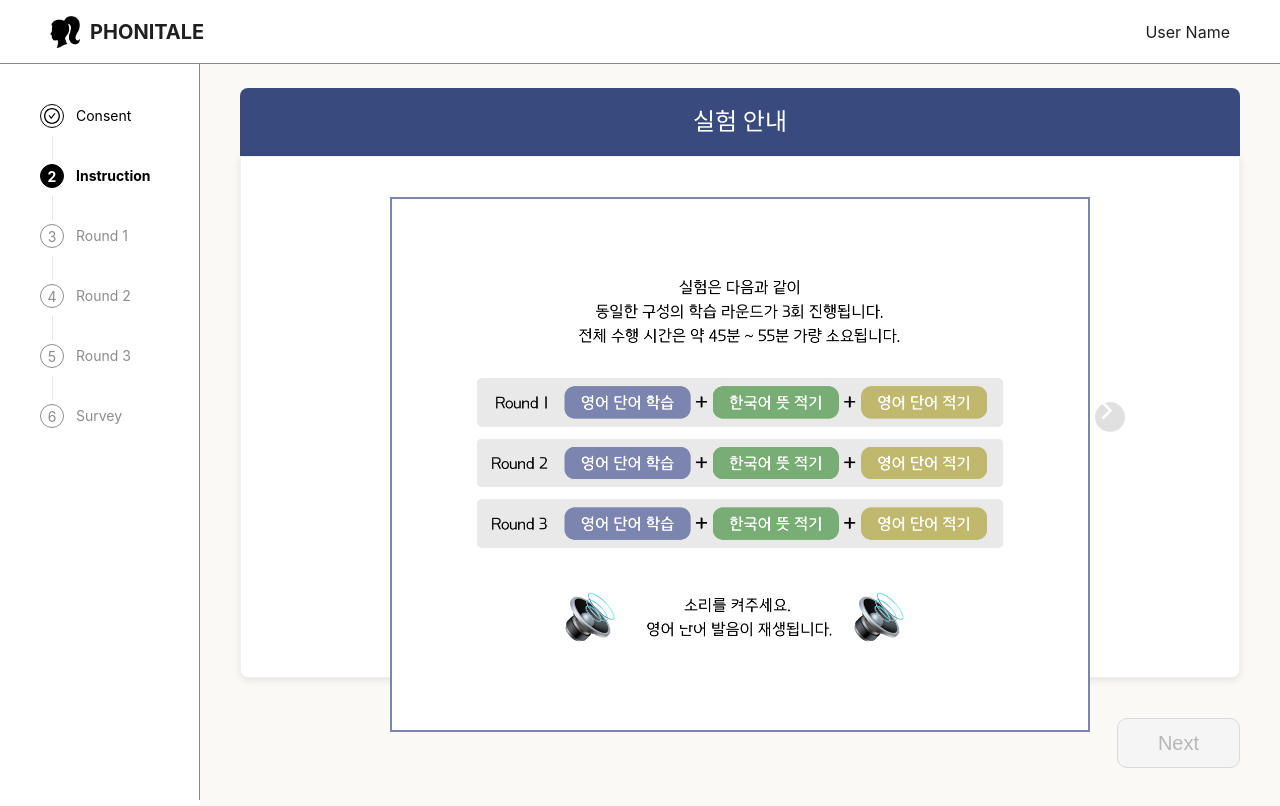
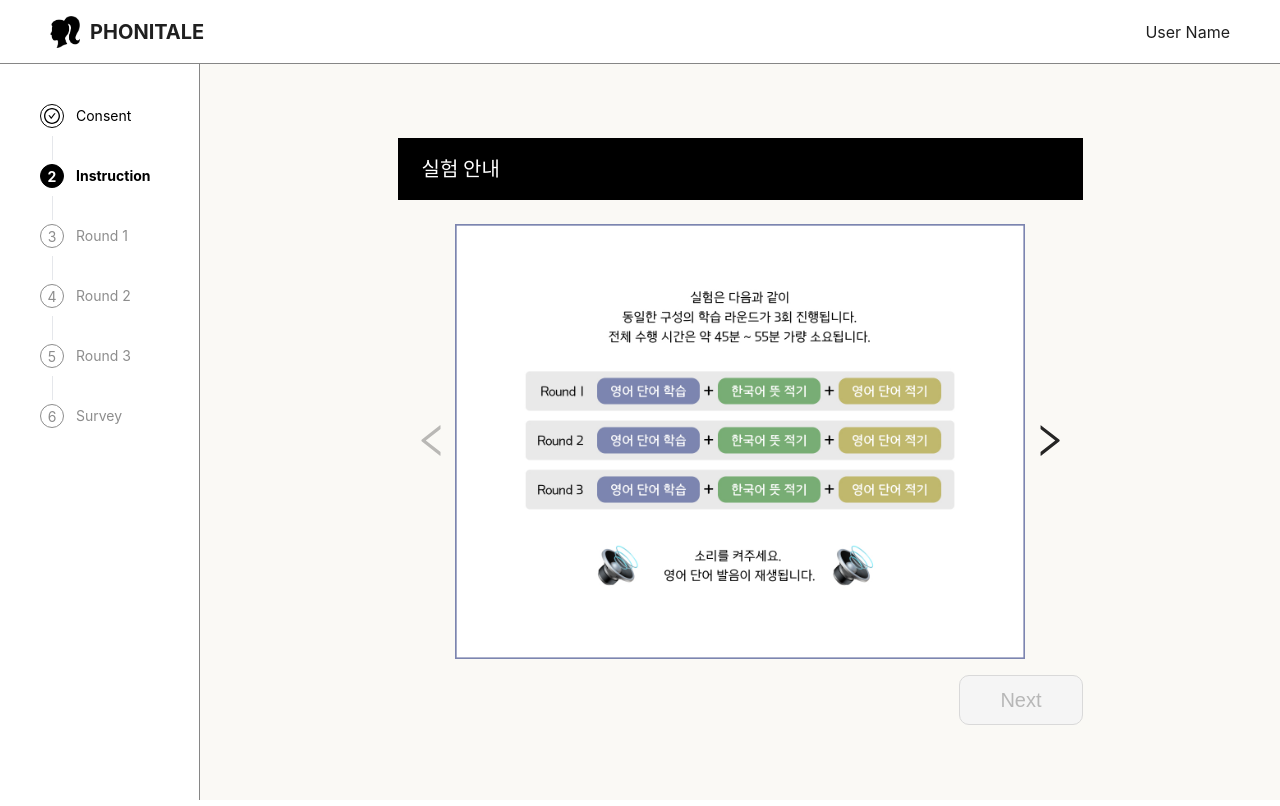
Before and after one commit to suyoungkwon2/phonitale-react, a React (Vite) app in the folder phonitale-react/: page /instruction in a window 1280 px wide. Built offline with nearby package versions, Linux system fonts and the light colour scheme; a web font is replaced by a local one.

Commit message:
design : instruction

```diff
--- a/phonitale-react/src/pages/InstructionPage.jsx
+++ b/phonitale-react/src/pages/InstructionPage.jsx
@@ -1,168 +1,175 @@
-import React, { useState, useRef, useEffect } from 'react';
-import { Layout, Carousel } from 'antd';
+import React, { useState, useEffect } from 'react';
+// import { Carousel } from 'antd'; // Ant Design Carousel 제거
 import { useNavigate } from 'react-router-dom';
 import MainLayout from '../components/MainLayout';
 import BlueButton from '../components/BlueButton';
+// SVG 아이콘을 일반 URL로 임포트
+import icnLeftUrl from '/images/icn_left.svg';
+import icnRightUrl from '/images/icn_right.svg';
+
+// 아이콘이 없다면 CSS로 간단히 구현할 수도 있습니다. 아래 코드에서는 CSS 방식을 사용합니다.
 
 const InstructionPage = () => {
   const [currentSlide, setCurrentSlide] = useState(0);
-  const [canProceed, setCanProceed] = useState(false);
-  const carouselRef = useRef();
   const navigate = useNavigate();
-  const totalSlides = 5;
+  const totalSlides = 5; // 이미지 개수 확인 필요
 
-  // 이미지 경로는 Vite의 public 폴더를 기준으로 합니다.
   const instructionImages = [
-      '/images/instruction-1.jpg', // /public/images/ 폴더에 이미지가 있다고 가정
+      '/images/instruction-1.jpg',
       '/images/instruction-2.jpg',
       '/images/instruction-3.jpg',
       '/images/instruction-4.jpg',
       '/images/instruction-5.jpg',
   ];
 
-  const handleAfterChange = (current) => {
-    console.log('Current slide:', current);
-    setCurrentSlide(current);
-    setCanProceed(current === totalSlides - 1);
+  // 다음 페이지 이동 함수 (이름 변경 없음)
+  const handleNext = () => {
+    console.log('Navigating to Round 1 Start...');
+    navigate('/round/1/start');
   };
 
-  const handleNext = () => {
-    console.log('Navigating to Round 1 Start...');
-    navigate('/round/1/start'); // Use navigate hook
+  // 커스텀 슬라이드 이동 함수
+  const handlePrevSlide = () => {
+    setCurrentSlide(prev => Math.max(0, prev - 1));
   };
+
+  const handleNextSlide = () => {
+    setCurrentSlide(prev => Math.min(totalSlides - 1, prev + 1));
+  };
+
+  // 마지막 슬라이드인지 여부 확인 (canProceed 상태 제거)
+  const isLastSlide = currentSlide === totalSlides - 1;
 
   return (
     <MainLayout>
+      {/* 커스텀 CSS 스타일 */}
       <style>{`
-        /* 기존 화살표 아이콘 숨기기 */
-        .instruction-carousel .slick-prev::before,
-        .instruction-carousel .slick-next::before {
-          content: '' !important;
-          display: none;
+        .instruction-container {
+          width: 100%;
+          max-width: 685px; /* 전체 컨테이너 너비 */
+          margin: auto;
+          padding-top: 50px; /* 상단 여백 */
         }
-
-        /* 화살표 버튼 자체 스타일링 */
-        .instruction-carousel .slick-prev,
-        .instruction-carousel .slick-next {
-          background-color: rgba(0, 0, 0, 0.3) !important; /* 배경 투명도 조절 */
-          width: 30px !important;
-          height: 30px !important;
-          border-radius: 50%;
-          z-index: 1;
-          display: flex !important;
+        .instruction-title-bar {
+          background-color: #000000;
+          color: white;
+          padding: 16px 24px;
+          font-size: 20px;
+          font-weight: bold;
+          text-align: left;
+          /* borderRadius 제거됨 */
+        }
+        .instruction-content-card {
+          padding: 0;
+          border: none;
+          box-shadow: none;
+          margin-bottom: 0;
+          position: relative;
+          min-height: auto;
+          margin-top: 24px; /* 헤더와의 간격 */
+        }
+        .instruction-image-wrapper {
+            position: relative;
+            width: 100%;
+            padding-top: 63.5%; /* Aspect Ratio: (Image Height / Image Width) * 100% */
+                                /* 예: (435px / 685px) * 100% */
+            overflow: hidden;
+            /* background-color: #eee; */ /* 임시 배경색 제거 */
+        }
+        .instruction-image {
+          position: absolute; /* 래퍼 기준 위치 */
+          top: 0;
+          left: 0;
+          width: 100%;
+          height: 100%; /* 래퍼 높이 채우기 */
+          display: block;
+          object-fit: contain; /* 비율 유지 */
+        }
+        .slide-arrow {
+          position: absolute;
+          top: 50%;
+          transform: translateY(-50%);
+          background-color: transparent;
+          border: none;
+          border-radius: 0;
+          width: auto;
+          height: auto;
+          display: flex;
           align-items: center;
           justify-content: center;
+          cursor: pointer;
+          z-index: 10;
+          padding: 0;
+          transition: opacity 0.3s;
         }
-
-        /* CSS로 화살표 모양 추가 */
-        .instruction-carousel .slick-prev::after,
-        .instruction-carousel .slick-next::after {
-          content: '';
+        .slide-arrow.prev {
+          left: 16px;
+        }
+        .slide-arrow.next {
+          right: 16px;
+        }
+        .slide-arrow:disabled {
+          opacity: 0.3;
+          cursor: default;
+        }
+         .slide-arrow img {
+            width: 36px;
+            height: 37px;
             display: block;
-          border-style: solid;
-          border-color: white !important;
-          border-width: 0 3px 3px 0 !important; /* 화살표 두께 증가 */
-          padding: 5px !important;
          }
-
-        .instruction-carousel .slick-prev::after {
-          transform: rotate(135deg);
-          margin-left: 5px;
-        }
-
-        .instruction-carousel .slick-next::after {
-          transform: rotate(-45deg);
-          margin-right: 5px;
-        }
-
-        /* 점 인디케이터 스타일 */
-        .instruction-carousel .slick-dots li {
-          margin: 0 5px !important; /* 점 간격 추가 */
-        }
-        .instruction-carousel .slick-dots li button {
-          background: #999999 !important;
-          width: 8px !important;
-          height: 8px !important;
-          border-radius: 50%;
-        }
-
-        .instruction-carousel .slick-dots li.slick-active button {
-          background: #1890ff !important;
-          width: 10px !important;
-          height: 10px !important;
-        }
-
-        /* 화살표 위치 조정 */
-        .instruction-carousel .slick-prev {
-          left: -35px !important; /* 위치 조정 활성화 */
-        }
-        .instruction-carousel .slick-next {
-          right: -35px !important; /* 위치 조정 활성화 */
+        .navigation-footer {
+          display: flex;
+          justify-content: flex-end;
+          padding: 0;
+          margin-top: 16px;
         }
       `}</style>
-      <div className="instruction-title-bar" style={{
-          backgroundColor: '#394A7F',
-          color: 'white',
-          padding: '16px 24px',
-          fontSize: '24px',
-          fontWeight: 'bold',
-          textAlign: 'center',
-          borderRadius: '8px 8px 0 0'
-      }}>
+
+      <div className="instruction-container">
+        {/* 헤더 */}
+        <div className="instruction-title-bar">
             실험 안내
         </div>
-      <div className="instruction-content-card" style={{
-          background: '#fff',
-          padding: '40px',
-          border: '1px solid #f0f0f0',
-          borderRadius: '0 0 8px 8px',
-          boxShadow: '0 2px 8px rgba(0, 0, 0, 0.09)',
-          marginBottom: '24px',
-          minHeight: '400px'
-      }}>
-          <Carousel
-            ref={carouselRef}
-            afterChange={handleAfterChange}
-            dots={true}
-            arrows={true}
-            infinite={false}
-            className="instruction-carousel"
-            style={{ width: '100%', maxWidth: '700px', height: '440px', margin: '0 auto' }}
+
+        {/* 이미지 및 화살표 영역 */}
+        <div className="instruction-content-card">
+          {/* 이전 화살표 */}
+          <button
+            className="slide-arrow prev"
+            onClick={handlePrevSlide}
+            disabled={currentSlide === 0}
+            aria-label="Previous Slide"
           >
-            {instructionImages.map((imgSrc, index) => (
-              <div
-                key={index}
-                style={{
-                  textAlign: 'center',
-                  background: '#fff',
-                  height: '440px',      // Set height explicitly
-                  display: 'flex',       // Use flex to center content
-                  alignItems: 'center',  // Center vertically
-                  justifyContent: 'center' // Center horizontally
-                }}
-              >
+            <img src={icnLeftUrl} alt="Previous" />
+          </button>
+          {/* 이미지 래퍼 */}
+           <div className="instruction-image-wrapper">
                 <img
-                  src={imgSrc}
-                  alt={`Instruction ${index + 1}`}
-                  style={{
-                    maxWidth: '100%',
-                    height: 'auto',      // Let height adjust automatically
-                    maxHeight: '100%',   // Ensure it doesn't exceed the container height
-                    margin: 'auto',
-                    display: 'block',
-                    objectFit: 'contain'
-                  }}
+                    src={instructionImages[currentSlide]}
+                    alt={`Instruction ${currentSlide + 1}`}
+                    className="instruction-image"
                  />
             </div>
-            ))}
-          </Carousel>
+
+          {/* 다음 화살표 */}
+          <button
+            className="slide-arrow next"
+            onClick={handleNextSlide}
+            disabled={isLastSlide}
+            aria-label="Next Slide"
+          >
+             <img src={icnRightUrl} alt="Next" />
+          </button>
         </div>
-      <div className="navigation-footer" style={{ display: 'flex', justifyContent: 'flex-end', padding: '16px 0' }}>
+
+        {/* 하단 Next 버튼 */}
+        <div className="navigation-footer">
             <BlueButton
                 text="Next"
                 onClick={handleNext}
-              disabled={!canProceed}
+                disabled={!isLastSlide}
             />
+        </div>
       </div>
     </MainLayout>
   );
```
Also changed, not shown: phonitale-react/public/images/icn_left.svg (added), phonitale-react/public/images/icn_right.svg (added). Lines whose indentation alone changed are shown as unchanged.
